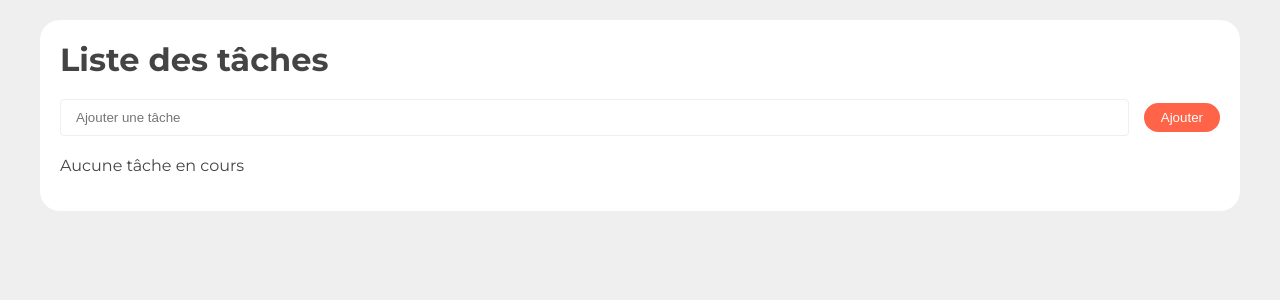
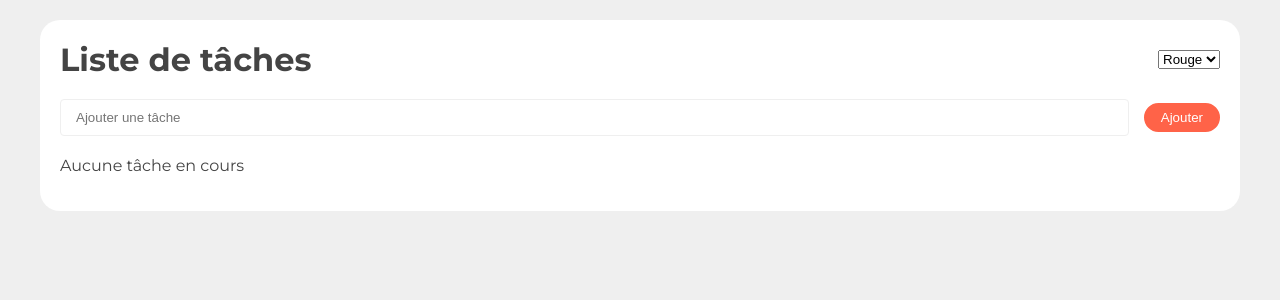
Before and after one commit to bricard-dev/todo-list, a React (Create React App) app: page / in a window 1280 px wide. Shown: the top 300 px of the page. Built offline with nearby package versions, Linux system fonts and the light colour scheme.

Commit message:
feat: add modification of theme
Add the possibility to change theme with html select option.

```diff
--- a/src/App.js
+++ b/src/App.js
@@ -1,9 +1,11 @@
 import { useState } from "react";
 import AddTodo from "./components/AddTodo";
 import TodoList from "./components/TodoList";
+import ThemeContext from "./context/ThemeContext";
 
 function App() {
   const [todoList, setTodoList] = useState([]);
+  const [theme, setTheme] = useState("primary");
 
   function addTodo(content) {
     const todo = {
@@ -54,10 +56,21 @@
     ]);
   }
 
+  function handleThemeChange(event) {
+    setTheme(event.target.value);
+  }
+
   return (
+    <ThemeContext.Provider value={theme}>
       <div className="d-flex justify-content-center align-items-center p-20">
         <div className="card container p-20">
-        <h1 className="mb-20">Liste des tâches</h1>
+          <h1 className="mb-20 d-flex justify-content-center align-items-center">
+            <span className="flex-fill">Liste de tâches</span>
+            <select value={theme} onChange={handleThemeChange}>
+              <option value="primary">Rouge</option>
+              <option value="secondary">Bleu</option>
+            </select>
+          </h1>
           <AddTodo addTodo={addTodo} />
           <TodoList
             todoList={todoList}
@@ -69,6 +82,7 @@
           />
         </div>
       </div>
+    </ThemeContext.Provider>
   );
 }
 
```
Lines whose indentation alone changed are shown as unchanged.
